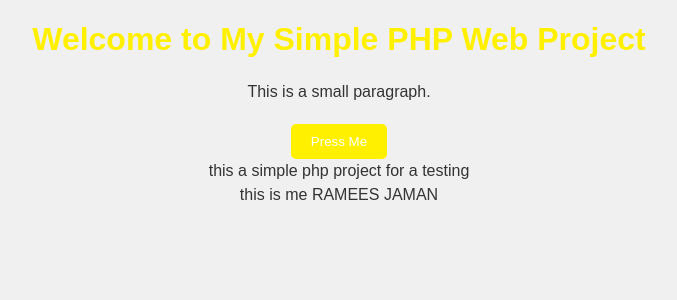
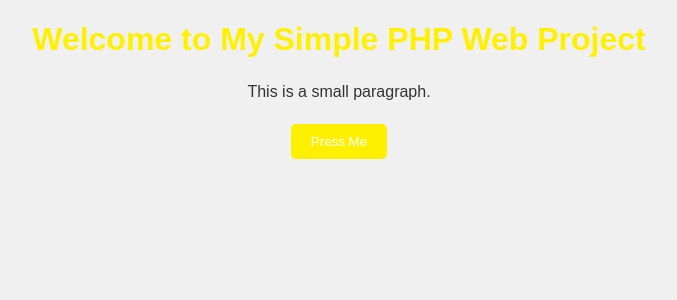
Before and after one commit to RameeRJ/datewithgit-sample, a PHP site: page / in a window 1280 px wide. Shown: the top 300 px of the page, without its empty margins (301-978 px from the left). Run offline with PHP 8.4, Linux system fonts and the light colour scheme.

Commit message:
positive answer added

```diff
--- a/index.php
+++ b/index.php
@@ -60,7 +60,5 @@ input[type="submit"]:hover {
     <form method="post">
         <input type="submit" name="submit" value="Press Me">
     </form>
-    <p> this a simple php project for a testing </p>
-    <p>this is me RAMEES JAMAN</p>
 </body>
 </html>
```
Also changed, not shown: 1 other file.
